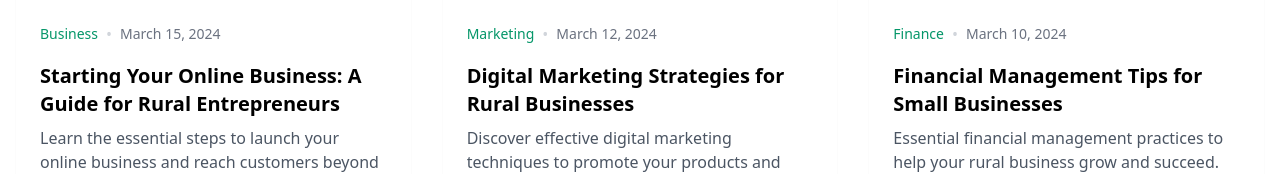
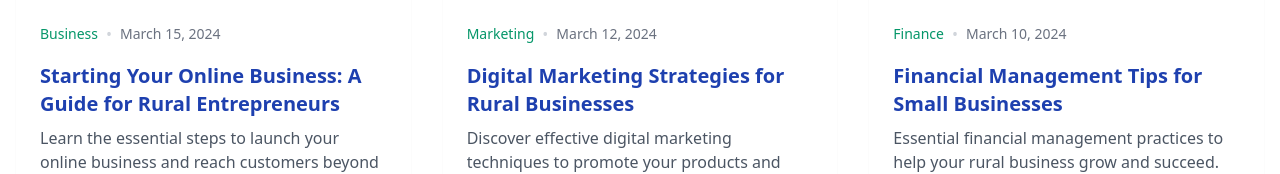
Before and after one commit to Harri200191/RuralRise, a React (Vite) app in the folder client/: page /blog in a window 1280 px wide. Shown: the part 418-592 px from the top of the page. Built offline with nearby package versions, Linux system fonts and the light colour scheme.

Commit message:
Update BlogPost.tsx
Added link and styling

```diff
--- a/client/src/pages/Blog/BlogPost.tsx
+++ b/client/src/pages/Blog/BlogPost.tsx
@@ -1,4 +1,3 @@
-import React from 'react';
 import type { BlogPostType } from '../../types';
 
 interface BlogPostProps {
@@ -7,7 +6,7 @@ interface BlogPostProps {
 
 export function BlogPost({ post }: BlogPostProps) {
   return (
-    <article className="bg-white rounded-lg overflow-hidden shadow-sm hover:shadow-md transition-shadow">
+    <article className="bg-white rounded-lg overflow-hidden shadow-sm hover:shadow-lg hover:scale-105 transition-all duration-300">
       <img
         src={post.image}
         alt={post.title}
@@ -19,8 +18,19 @@ export function BlogPost({ post }: BlogPostProps) {
           <span className="mx-2 text-gray-300">•</span>
           <span className="text-sm text-gray-500">{post.date}</span>
         </div>
-        <h2 className="text-xl font-semibold mb-2">{post.title}</h2>
+
+        {/* Wrap the title with an anchor tag that links to the specified URL */}
+        <a
+          href={post.link}
+          target="_blank"
+          rel="noopener noreferrer"
+          className="font-bold text-blue-800 hover:text-blue-900 block"
+        >
+          <h2 className="text-xl font-semibold mb-2">{post.title}</h2>
+        </a>
+
         <p className="text-gray-600 mb-4">{post.excerpt}</p>
+
         <div className="flex items-center">
           <img
             src={post.author.avatar}
```
